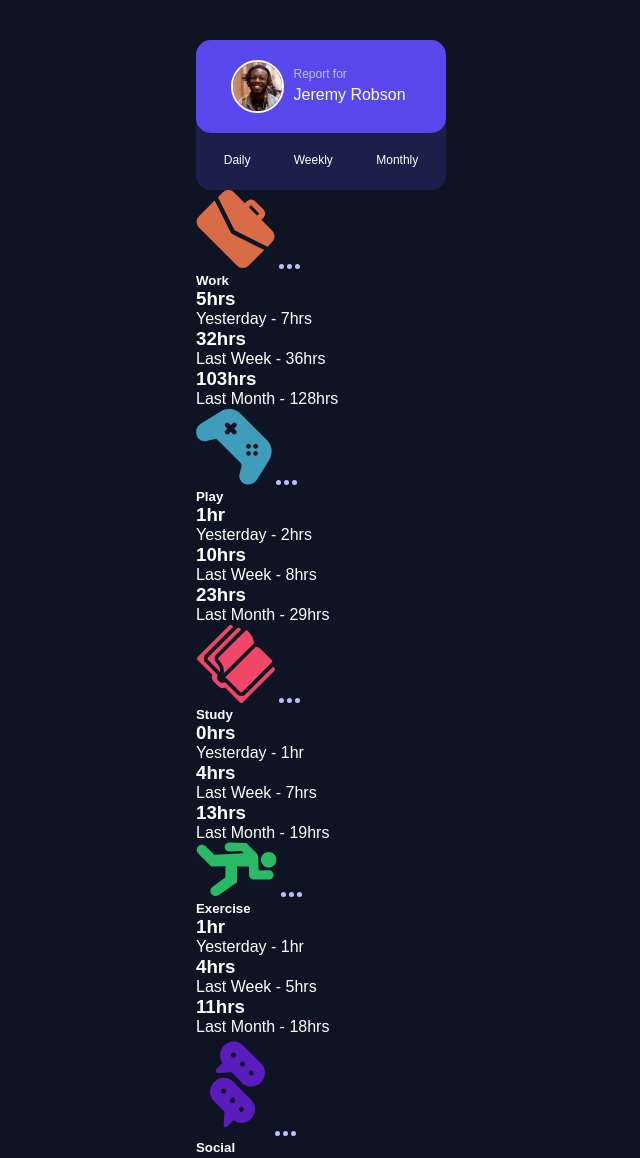
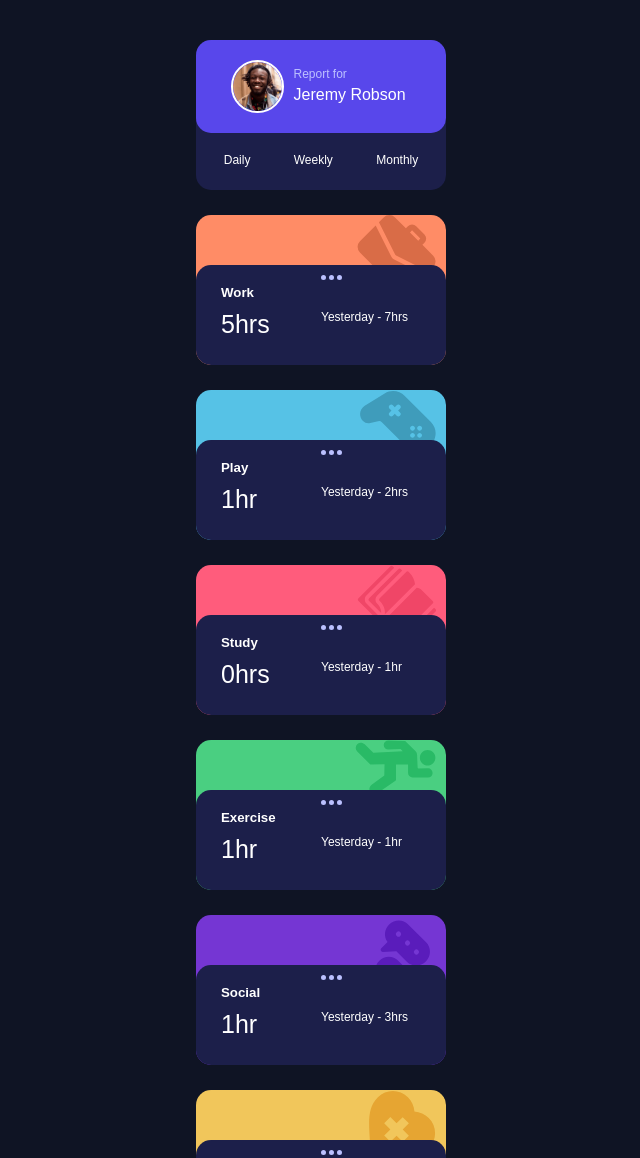
Before and after one commit to paumnc/project4_timetracking, a plain HTML site: page index.html in a window 1280 px wide. Shown: the top 1158 px of the page, without its empty margins (319-959 px from the left). Drawn offline with Linux system fonts and the light colour scheme.

Commit message:
css halfway

```diff
--- a/index.html
+++ b/index.html
@@ -36,10 +36,10 @@
 
    <div class="table">
      <div class="content" id="work">
-       <img src="./images/icon-work.svg" alt="">
-       <img class="ellipsis" src="./images/icon-ellipsis.svg" alt="">
+       <!-- <img src="./images/icon-work.svg" alt=""> -->
        <div class="contenttext">
          <h5>Work</h5>
+         <img class="ellipsis" src="./images/icon-ellipsis.svg" alt="">
          <h3 class="daily">5hrs <!-- daily --></h3>
             <p class="yesterday">Yesterday - 7hrs <!-- daily --></p>
         <h3 class="weekly">32hrs <!-- weekly --> </h3>
@@ -48,11 +48,12 @@
          <p class="lastmonth">Last Month - 128hrs <!-- monthly --> </p>
        </div>
      </div>
+
     <div class="content" id="play">
-      <img src="./images/icon-play.svg" alt="">
-      <img class="ellipsis" src="./images/icon-ellipsis.svg" alt="">
+      <!-- <img src="./images/icon-play.svg" alt=""> -->
       <div class="contenttext">
         <h5>Play</h5>
+        <img class="ellipsis" src="./images/icon-ellipsis.svg" alt="">
         <h3 class="daily">1hr <!-- daily --></h3>
           <p class="yesterday">Yesterday - 2hrs <!-- daily --></p>
         <h3 class="weekly">10hrs <!-- weekly --></h3>
@@ -61,11 +62,12 @@
           <p class="lastmonth">Last Month - 29hrs <!-- monthly --></p>
       </div>
      </div>
+
     <div class="content" id="study">
-      <img src="./images/icon-study.svg" alt="">
-      <img class="ellipsis" src="./images/icon-ellipsis.svg" alt="">
+      <!-- <img class="imgcontent" src="./images/icon-study.svg" alt=""> -->
       <div class="contenttext">
         <h5>Study</h5>
+        <img class="ellipsis" src="./images/icon-ellipsis.svg" alt="">
            <h3 class="daily">0hrs <!-- daily --></h3>
           <p class="yesterday">Yesterday - 1hr <!-- daiLast Monthly --></p>
         <h3 class="weekly">4hrs <!-- weekly --></h3>
@@ -74,11 +76,12 @@
           <p class="lastmonth">Last Month - 19hrs <!-- monthly --></p>
       </div>
     </div>
+
     <div class="content" id="exercise">
-      <img src="./images/icon-exercise.svg" alt="">
-      <img class="ellipsis" src="./images/icon-ellipsis.svg" alt="">
+      <!-- <img src="./images/icon-exercise.svg" alt=""> -->
       <div class="contenttext">
         <h5>Exercise</h5>
+        <img class="ellipsis" src="./images/icon-ellipsis.svg" alt="">
      <h3 class="daily">1hr <!-- daily --></h3>
           <p class="yesterday">Yesterday - 1hr <!-- daily --></p>
         <h3 class="weekly">4hrs <!-- weekly --></h3>
@@ -87,11 +90,12 @@
           <p class="lastmonth">Last Month - 18hrs <!-- monthly --></p>
       </div>
     </div>
+
     <div class="content" id="social">
-      <img src="./images/icon-social.svg" alt="">
-      <img class="ellipsis" src="./images/icon-ellipsis.svg" alt="">
+      <!-- <img src="./images/icon-social.svg" alt=""> -->
       <div class="contenttext">
         <h5>Social</h5>
+        <img class="ellipsis" src="./images/icon-ellipsis.svg" alt="">
          <h3 class="daily">1hr <!-- daily --></h3>
           <p class="yesterday">Yesterday - 3hrs <!-- daily --></p>
         <h3 class="weekly">5hrs <!-- weekly --></h3>
@@ -100,11 +104,12 @@
           <p class="lastmonth">Last Month - 23hrs <!-- monthly --></p>
       </div>
     </div>
+
     <div class="content" id="selfcare">
-      <img src="./images/icon-self-care.svg" alt="">
-      <img class="ellipsis" src="./images/icon-ellipsis.svg" alt="">
+      <!-- <img src="./images/icon-self-care.svg" alt=""> -->
       <div class="contenttext">
         <h5>Self Care</h5>
+        <img class="ellipsis" src="./images/icon-ellipsis.svg" alt="">
      <h3 class="daily">0hrs <!-- daily --></h3>
           <p class="yesterday">Yesterday - 1hr <!-- daily --></p>
         <h3 class="weekly">2hrs <!-- weekly --></h3>
--- a/script.js
+++ b/script.js
@@ -0,0 +1,19 @@
+const dailybtn = document.querySelector(".dailybtn");
+const weeklybtn = document.querySelector("weeklybtn");
+const monthlybtn = document.querySelector("monthlybtn");
+const daily = document.querySelector(".daily");
+const yesterday = document.querySelector(".yesterday");
+const weekly = document.querySelector(".weekly");
+const lastweek = document.querySelector(".lastweek");
+const monthly = docoument.querySelector(".monthly");
+const lastmonth = document.querySelector(".lastmonth");
+
+dailybtn.addEventListener("click", () => {
+    daily.classList.add("clicked");
+    yesterday.classList.add("clicked");
+
+})
+
+weeklybtn.addEventListener("click", () => {
+
+})
--- a/style.css
+++ b/style.css
@@ -78,9 +78,82 @@ ul {
 li {
     display: inline-block;
     margin-left: 40px;
+    cursor: pointer;
+}
+
+.content {
+    margin-top: 25px;
+    border-radius: 15px;
+    height: 150px;
+    background-repeat: no-repeat !important;
+    background-position: right 10px top !important;
+
 }
 
 
+#work {
+    background: var(--light-red-work);
+    background-image: url("./images/icon-work.svg");
+}
+
+#play {
+    background: var(--soft-blue-play);
+    background-image: url("./images/icon-play.svg");
+}
+
+#study {
+    background: var(--light-red-study);
+    background-image: url("./images/icon-study.svg");
+}
+#exercise {
+    background-color: var(--lime-green-exercise);
+    background-image: url("./images/icon-exercise.svg");
+}
+
+#social {
+    background: var(--violet-social);
+    background-image: url("./images/icon-social.svg");
+}
+
+#selfcare {
+    background: var(--soft-orange-selfcare);
+    background-image: url("./images/icon-self-care.svg");
+}
+
+.contenttext {
+    box-sizing: border-box;
+  background-color: var(--dark-blue);
+  display: grid;
+  grid-template-columns: 1fr 1fr;
+  grid-template-rows: 1fr 1fr;
+  margin: 10px 0 10px 0;
+  border-radius: 20px;
+  color: white;
+  box-sizing: border-box;
+  padding: 10px 25px 20px 25px;
+    background: var(--dark-blue);
+    border-radius: 15px;
+    height: 100px;
+    position: relative;
+    top: 50px;
+}
+.contenttext:hover {
+background-color: var(--blue);
+}
+.contenttext p {
+    font-size: 12px;
+}
+.contenttext h5 {
+    margin-top: 10px;
+}
+.contenttext h3 {
+    font-size: 25px;
+    font-family: 'Rubik', sans-serif;
+    font-weight: 300;
+}
+.weekly, .lastweek, .monthly, .lastmonth {
+    display: none;
+}
 
 .attribution {
     font-size: 14px;
```
